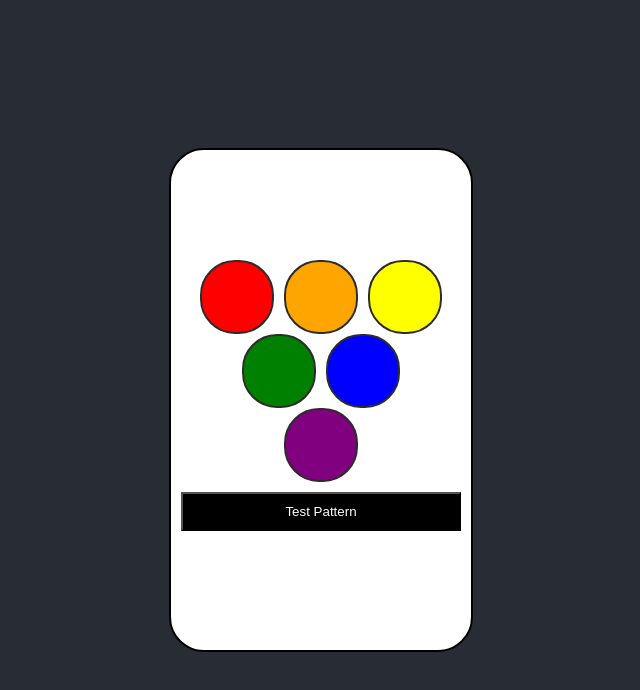
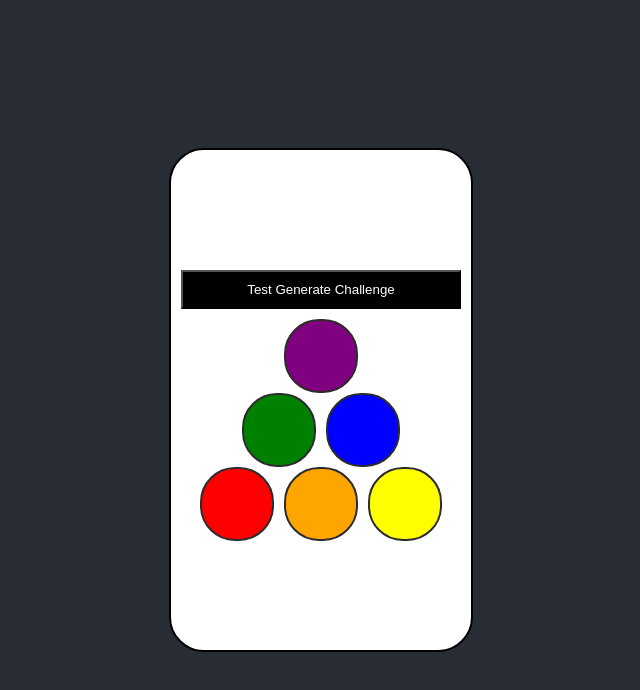
Before and after one commit to bungernt12/dot-bop, a React (Create React App) app: page /PatternSolo in a window 1280 px wide. Shown: the top 690 px of the page, without its empty margins (319-959 px from the left). Built offline with nearby package versions, Linux system fonts and the light colour scheme.

Commit message:
AddChallengeNoteAndPlay functional

```diff
--- a/src/App.css
+++ b/src/App.css
@@ -36,7 +36,7 @@
 
 .playingRectangle.simon {
   display: flex;
-  flex-direction: column;
+  flex-direction: column-reverse;
   justify-content: center;
 }
 
--- a/src/Components/PatternSoloGame.js
+++ b/src/Components/PatternSoloGame.js
@@ -48,13 +48,36 @@ const PatternSoloPlayingField = () => {
     playAndActivateDot(pitch);
   };
 
-  const generateAndPlayRandomSequence = (seqLength) => {
+  // const generateAndPlayRandomSequence = (seqLength) => {
+  //   const flattenedDots = dotConfig.flat(2);
+  //   for (let i = 0; i < seqLength; i++) {
+  //     const randomDotIndex = Math.floor(Math.random() * flattenedDots.length);
+  //     setTimeout(() => playAndActivateDot(flattenedDots[randomDotIndex].pitch), i * 500);
+  //   }
+  // };
+
+    //1. add note to challengeSequence
+  //2. listen to see if userEnteredSequence is the same as challengeSequence
+  //3. repeat
+  const [challengeSequence, setChallengeSequence] = useState([0])
+  const userEnteredSequence = []
+
+  const  addNoteToChallengeSequenceAndActivateDot = () => {
     const flattenedDots = dotConfig.flat(2);
-    for (let i = 0; i < seqLength; i++) {
-      const randomDotIndex = Math.floor(Math.random() * flattenedDots.length);
-      setTimeout(() => playAndActivateDot(flattenedDots[randomDotIndex].pitch), i * 500);
-    }
+    const randomDotIndex = Math.floor(Math.random() * flattenedDots.length);
+    setChallengeSequence((prev) => [...prev, randomDotIndex])
+    challengeSequence.forEach((challengeDot, iterationIndex) => {
+      setTimeout(() => playAndActivateDot(flattenedDots[challengeDot].pitch), iterationIndex * 500)
+    })
   };
+
+  const startSimonPatternGame = () => {
+    addNoteToChallengeSequenceAndActivateDot();
+    //play challenge sequence
+    console.log(challengeSequence)
+    // with every click, check to see if the user entered sequence
+    //matches the challenge sequence up to that point.
+  }
 
   return (
     <div className="playingRectangle simon">
@@ -70,7 +93,7 @@ const PatternSoloPlayingField = () => {
           ))}
         </div>
       ))}
-      <button className="testButton" onClick={() => generateAndPlayRandomSequence(6)}>Test Pattern</button>
+      <button className="testButton" onClick={() => startSimonPatternGame()}>Test Generate Challenge</button>
     </div>
   );
 };
```
